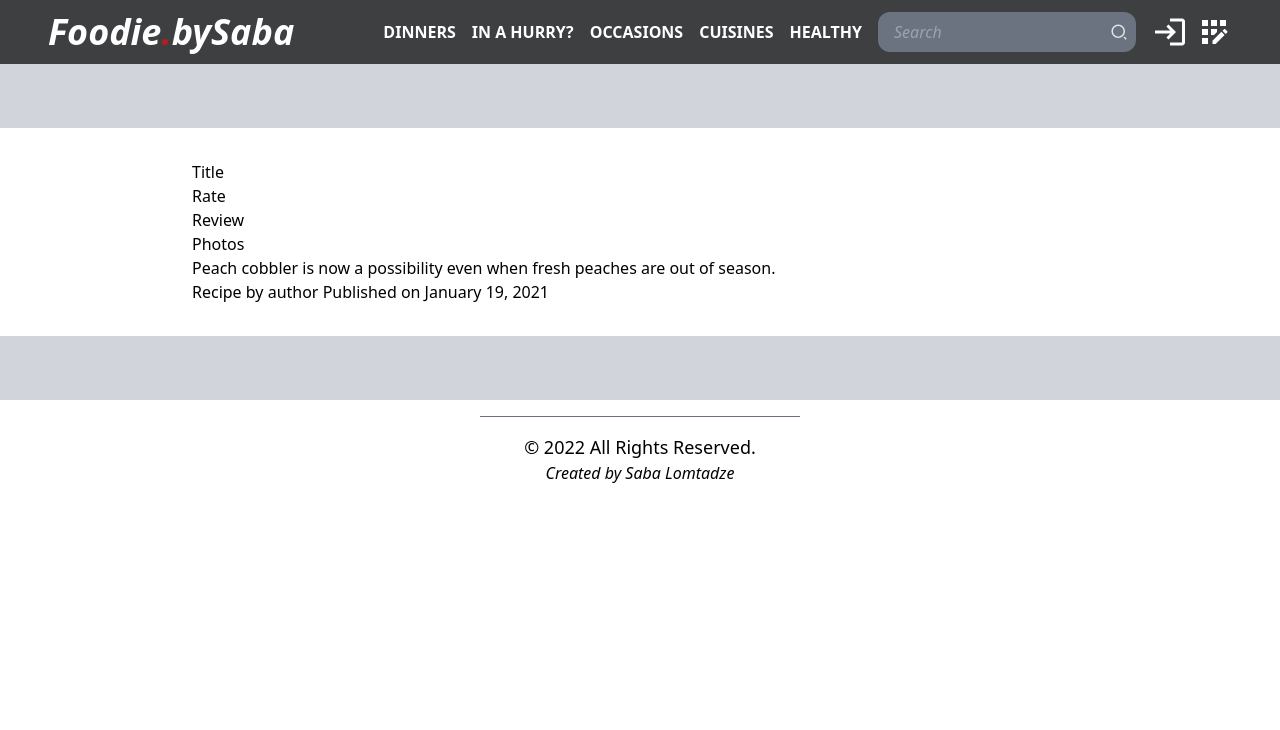
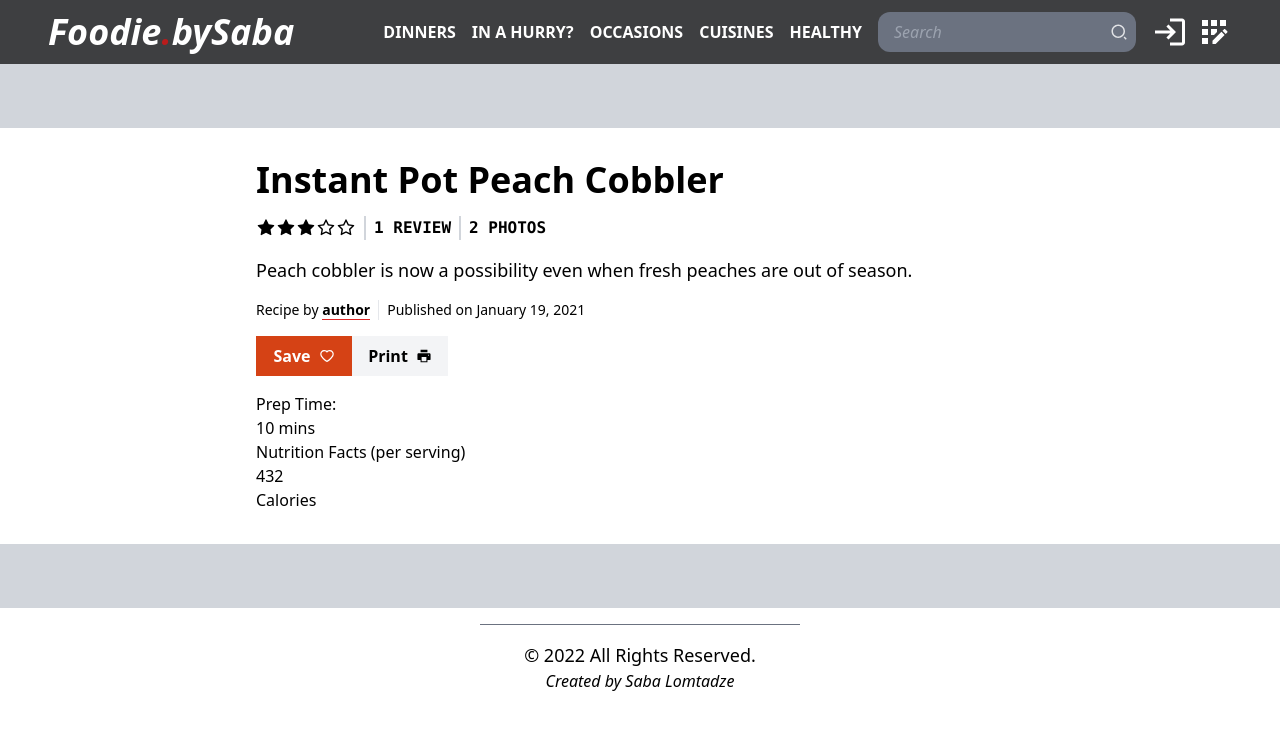
Before and after one commit to slomtadze/reciepe_react_app, a React (Create React App) app: page /1 in a window 1280 px wide. Shown: the top 730 px of the page. Built offline with nearby package versions, Linux system fonts and the light colour scheme.

Commit message:
Update 6 files

```diff
--- /dev/null
+++ b/src/components/RecipeDetails/Details.jsx
@@ -0,0 +1,35 @@
+const Details = () => {
+  return (
+    <div>
+      <div>
+        <img />
+      </div>
+      <div>
+        <img />
+        <img />
+        <img />
+      </div>
+      <div>
+        <div>
+          <div>
+            <h1>Prep Time:</h1>
+            <h3>10 mins</h3>
+          </div>
+        </div>
+        <div>
+          <div>
+            <h1>
+              Nutrition Facts <span>(per serving)</span>
+            </h1>
+            <div>
+              <h1>432</h1>
+              <p>Calories</p>
+            </div>
+          </div>
+        </div>
+      </div>
+    </div>
+  );
+};
+
+export default Details;
--- /dev/null
+++ b/src/components/RecipeDetails/Directions.jsx
@@ -0,0 +1,5 @@
+const Directions = () => {
+  return;
+};
+
+export default Directions;
--- /dev/null
+++ b/src/components/RecipeDetails/Header.jsx
@@ -0,0 +1,61 @@
+import {
+  AiOutlineStar,
+  AiFillStar,
+  AiOutlineHeart,
+  AiFillHeart,
+  AiFillPrinter,
+} from "react-icons/ai";
+
+const Header = () => {
+  return (
+    <div>
+      <h1 className="text-4xl font-bold">Instant Pot Peach Cobbler</h1>
+      <div className="py-4 flex font-mono">
+        <div className="flex items-center text-xl pr-2 border-r-2 border-gray-300 ">
+          <AiFillStar />
+          <AiFillStar />
+          <AiFillStar />
+          <AiOutlineStar />
+          <AiOutlineStar />
+        </div>
+        <h1 className="font-bold uppercase px-2 border-r-2 border-gray-300">
+          1 Review
+        </h1>
+        <h1 className="font-bold uppercase pl-2">2 Photos</h1>
+      </div>
+      <h3 className="text-lg pb-4">
+        Peach cobbler is now a possibility even when fresh peaches are out of
+        season.
+      </h3>
+      <div className="flex items-center text-sm">
+        <p className="pr-2">
+          Recipe by{" "}
+          <span className="font-bold border-b-[1px] border-red-600 cursor-pointer">
+            author
+          </span>
+        </p>
+        <p className="border-l-[1px] pl-2">Published on January 19, 2021</p>
+      </div>
+      <div>
+        <div className="flex my-4">
+          <div className="bg-[#d54215] w-24 flex items-center justify-center py-2">
+            {" "}
+            <button className="flex items-center text-white font-bold hover:border-b-[1px] hover:border-white duration-300">
+              Save
+              <AiOutlineHeart className="ml-2" />
+            </button>
+          </div>
+          <div className="bg-gray-100 w-24 flex items-center justify-center">
+            {" "}
+            <button className="flex items-center font-bold hover:border-b-[1px] hover:border-[#d54215] duration-300">
+              Print
+              <AiFillPrinter className="ml-2" />
+            </button>
+          </div>
+        </div>
+      </div>
+    </div>
+  );
+};
+
+export default Header;
--- /dev/null
+++ b/src/components/RecipeDetails/Ingredients.jsx
@@ -0,0 +1,5 @@
+const Ingredients = () => {
+  return;
+};
+
+export default Ingredients;
--- /dev/null
+++ b/src/components/RecipeDetails/Reviews.jsx
@@ -0,0 +1,5 @@
+const Reviews = () => {
+  return;
+};
+
+export default Reviews;
--- a/src/pages/RecipeDetails.jsx
+++ b/src/pages/RecipeDetails.jsx
@@ -1,28 +1,23 @@
 import { useParams } from "react-router-dom";
 import PageWrapper from "../Layout/PageWrapper";
+import Header from "../components/RecipeDetails/Header";
+import Details from "../components/RecipeDetails/Details";
+import Ingredients from "../components/RecipeDetails/Ingredients";
+import Directions from "../components/RecipeDetails/Directions";
+import Reviews from "../components/RecipeDetails/Reviews";
 
 const RecipeDetails = () => {
   const { recipeID } = useParams();
 
   return (
     <PageWrapper>
-      <div className="px-48 bg-white py-8">
+      <div className="px-64 bg-white py-8">
         {/*Header */}
-        <div>
-          <h1>Title</h1>
-          <div>
-            <div>Rate</div>
-            <div>Review</div>
-            <div>Photos</div>
-          </div>
-          <h3>
-            Peach cobbler is now a possibility even when fresh peaches are out
-            of season.
-          </h3>
-          <p>
-            Recipe by <span>author</span> Published on January 19, 2021
-          </p>
-        </div>
+        <Header />
+        <Details />
+        <Ingredients />
+        <Directions />
+        <Reviews />
       </div>
     </PageWrapper>
   );
```
